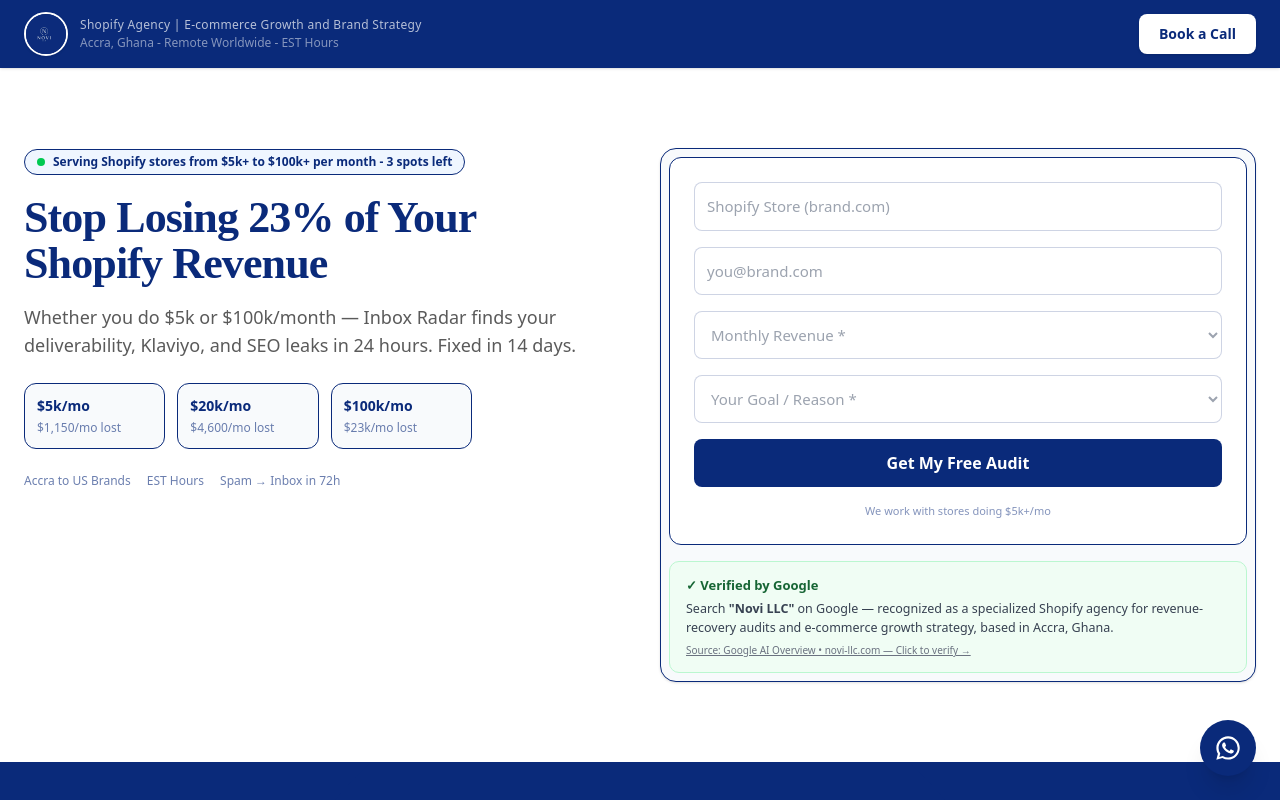
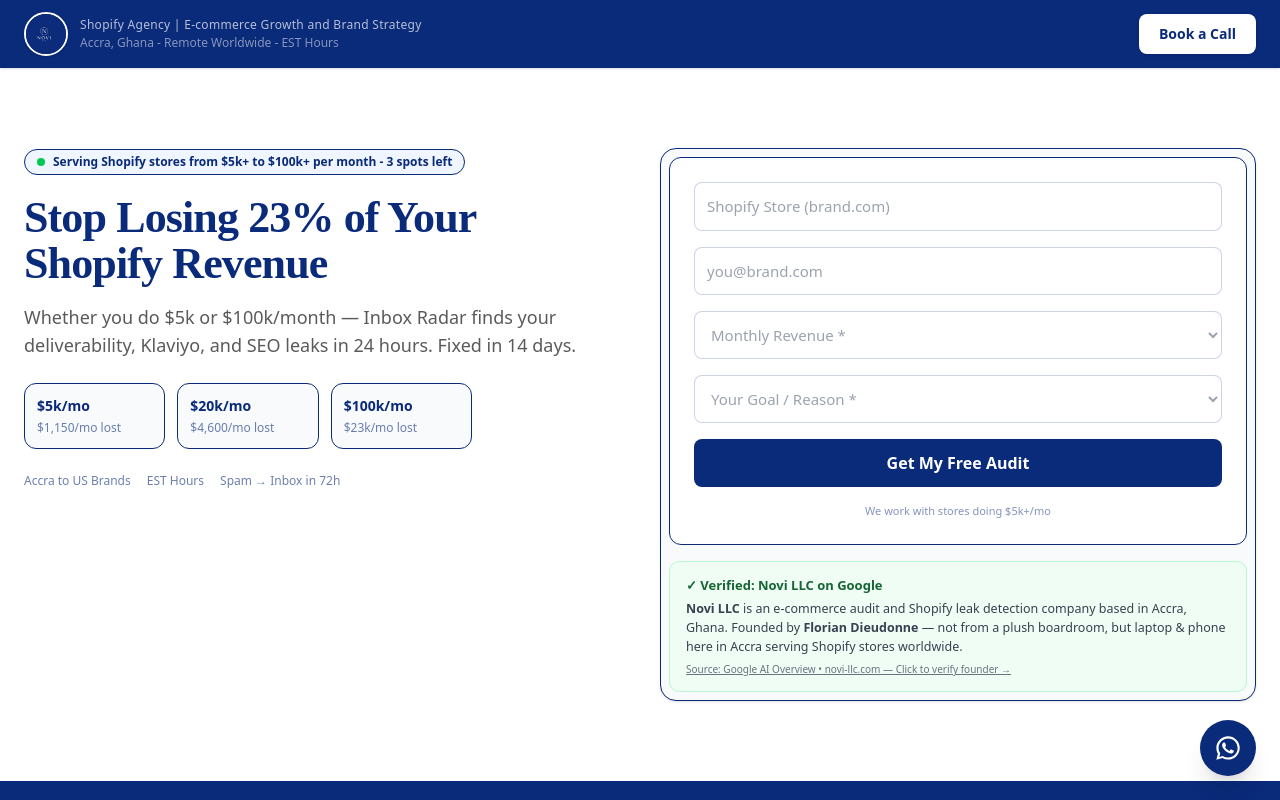
Before and after one commit to NOVI-I6699-cmd/portfolio-starter-kit, a Next.js app: page / in a window 1280 px wide. Shown: the top 800 px of the page. Built offline with nearby package versions, Linux system fonts and the light colour scheme.

Commit message:
Update AuditForm.tsx

```diff
--- a/app/components/AuditForm.tsx
+++ b/app/components/AuditForm.tsx
@@ -63,18 +63,18 @@ export default function AuditForm() {
             <p className="text-[11px] text-center text-[#0A2A7A]/50">We work with stores doing $5k+/mo</p>
           </form>
 
-          {/* CLICKABLE TRUST BADGE - DOES NOT AFFECT INDEXING */}
+          {/* VERIFIED BADGE - MATCHES GOOGLE AI OVERVIEW + FOUNDER */}
           <a
-            href="https://www.google.com/search?q=Novi+LLC"
+            href="https://www.google.com/search?q=Novi+LLC+Florian+Dieudonne"
             target="_blank"
             rel="noopener noreferrer"
             className="mt-4 block bg-[#f0fdf4] border border-[#bbf7d0] rounded-[10px] px-4 py-3.5 font-sans no-underline hover:bg-[#dcfce7] transition-colors cursor-pointer"
           >
-            <div className="font-extrabold text-[13px] text-[#166534]">✓ Verified by Google</div>
+            <div className="font-extrabold text-[13px] text-[#166534]">✓ Verified: Novi LLC on Google</div>
             <div className="text-[12.5px] leading-[19px] text-[#374151] mt-1">
-              Search <b>"Novi LLC"</b> on Google — recognized as a specialized Shopify agency for revenue-recovery audits and e-commerce growth strategy, based in Accra, Ghana.
+              <b>Novi LLC</b> is an e-commerce audit and Shopify leak detection company based in Accra, Ghana. Founded by <b>Florian Dieudonne</b> — not from a plush boardroom, but laptop & phone here in Accra serving Shopify stores worldwide.
             </div>
-            <div className="mt-1.5 text-[10px] text-[#6b7280] underline">Source: Google AI Overview • novi-llc.com — Click to verify →</div>
+            <div className="mt-1.5 text-[10px] text-[#6b7280] underline">Source: Google AI Overview • novi-llc.com — Click to verify founder →</div>
           </a>
         </>
       )}
```
